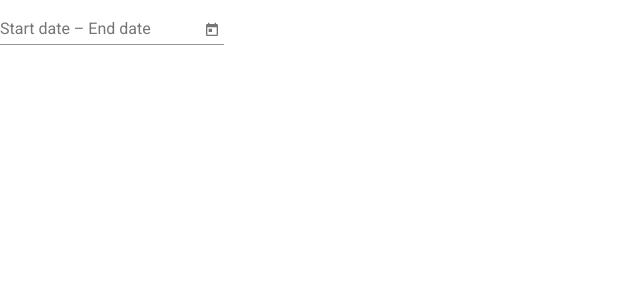
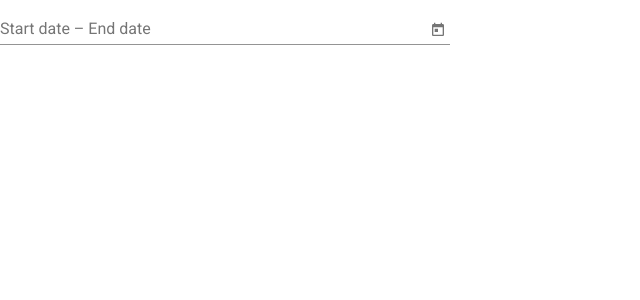
Before and after one commit to vishnu323/custom-picker, an Angular app: page / in a window 1280 px wide. Shown: the top 300 px of the page, without its empty margins (0-640 px from the left). Built offline with nearby package versions, Linux system fonts and the light colour scheme.

Commit message:
3 files modified

```diff
--- a/src/app/app.component.html
+++ b/src/app/app.component.html
@@ -1,6 +1,6 @@
 <div class="date-time-picker">
   <div class="calendar">
-    <mat-form-field>
+    <mat-form-field (click)="handleDateRangeInputClick()">
       <mat-date-range-input [formGroup]="range" [rangePicker]="picker">
         <input
           matStartDate
--- a/src/app/app.component.scss
+++ b/src/app/app.component.scss
@@ -40,3 +40,6 @@
   background-color: blue;
   color: white;
 }
+::ng-deep .mat-form-field-wrapper{
+  width:450px;
+}
--- a/src/app/app.component.ts
+++ b/src/app/app.component.ts
@@ -1,7 +1,8 @@
-import { Component } from '@angular/core';
+import { Component,ViewChild } from '@angular/core';
 import { FormBuilder, FormGroup } from '@angular/forms';
-import { DateRange } from '@angular/material/datepicker';
+import { MatDateRangePicker } from '@angular/material/datepicker';
 import { subHours, subDays } from 'date-fns';
+
 
 @Component({
   selector: 'app-root',
@@ -12,6 +13,7 @@ export class AppComponent {
   range: FormGroup;
   showCustomButtons = false; // Initialize to false
   activeCustomClickId:string = "last-1-hour";
+  @ViewChild('picker') datePicker: MatDateRangePicker<Date>;
 
   constructor(private fb: FormBuilder) {
     this.range = this.fb.group({
@@ -28,6 +30,9 @@ export class AppComponent {
     this.showCustomButtons = false; // Set to false when the calendar is closed
   }
 
+  public handleDateRangeInputClick =() =>{
+    this.datePicker.open();
+  }
   handleDateChange() {
     // Handle date range change here
     const startValue = this.range.get('start')?.value;
```
